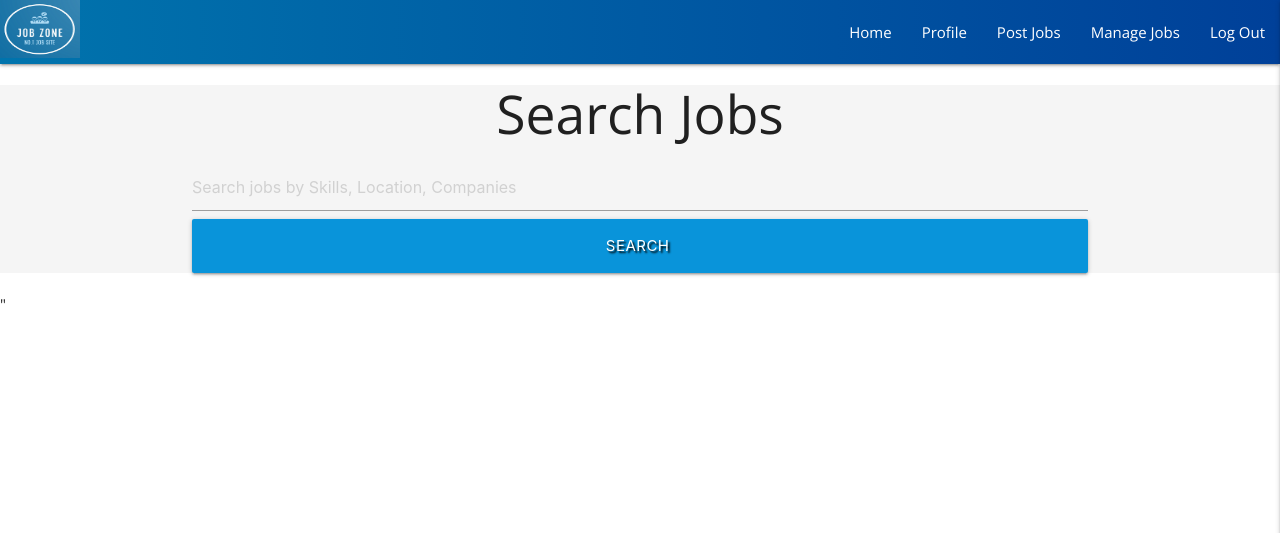
After one commit to Francisca-Heii/jobzone-crud, a Flask app: page /search/0 in a window 1280 px wide. The commit adds this page. Shown: the top 533 px of the page. Run offline with Flask 2, Linux system fonts and the light colour scheme; the visitor is signed in with stand-in values (Sample User, id 1); some libraries are stand-ins or nearby versions.

Commit message:
created job search functionality

```diff
--- a/app.py
+++ b/app.py
@@ -1,6 +1,6 @@
 import os
 from flask import (Flask, flash, render_template,
- redirect, request, session, url_for)
+ redirect, request, session, url_for, jsonify)
 from flask_pymongo import PyMongo
 from bson.objectid import ObjectId
 from werkzeug.utils  import secure_filename
@@ -52,12 +52,17 @@ def register():
             "firstname": request.form.get("firstname"),
             "lastname": request.form.get("lastname")
         }
+        session["user"] = request.form.get("username")
         if employerRole == "true":
+            session["role"] = "employer"
             mongo.db.employer_profile.insert_one(profile)
+            return redirect(url_for("profile", username=session["user"]))
+        else:
+            session["role"] = "jobseeker"
+            mongo.db.job_seeker_profile.insert_one(profile)
+            return redirect(url_for("jobSeekerProfile", username=session["user"]))
         # put the new user into 'session' cookie
-        session["user"] = request.form.get("username")
         flash("Registration successful")
-        return redirect(url_for("profile", username=session["user"]))
     return render_template("register.html")
 
 
@@ -134,7 +139,6 @@ def profile(username):
     if session["user"]:
         profile = mongo.db.employer_profile.find_one(
                     {"username": session["user"]})
-        profile["email"] = user["email"]
         return render_template(
             "employer/profile.html", profile=profile)
     return redirect(url_for("login"))
@@ -228,13 +232,16 @@ def logout():
 @app.route("/postJob", methods=["GET", "POST"])
 def postJob():
     if request.method == "POST":
+        company = mongo.db.employer_profile.find_one(
+                    {"username": session["user"]})["company"]
         job = {
                 "username": session["user"],
                 "title": request.form.get("title"),
                 "description": request.form.get("description"),
                 "skills": request.form.get("skills"),
                 "location": request.form.get("location"),
-                "salary": request.form.get("salary")
+                "salary": request.form.get("salary"),
+                "company": company
             }
         mongo.db.jobs.insert_one(job)
         flash("New Job created successfully")
@@ -250,6 +257,29 @@ def postJob():
 def jobs():
     jobs = mongo.db.jobs.find()
     return render_template("employer/jobs.html", jobs=jobs)
+
+
+@app.route("/search/<keywords>", methods=["GET"])
+def search(keywords):
+    if keywords == '0':
+        return render_template("searchJobs.html")
+    elif keywords == '1':
+        jobs = mongo.db.jobs.find()
+        numrows=jobs.count()
+        return jsonify({'htmlresponse': render_template('response.html', jobs=jobs, numrows=numrows)})
+    else:
+        keywordArray = keywords.strip().split(",")
+        jobs = mongo.db.jobs.find(
+            {"$or":[
+                    {"title": {"$in": keywordArray}},
+                    {"skills": {"$in": keywordArray}},
+                    {"company":{"$in": keywordArray}},
+                    {"location":{"$in": keywordArray}}
+                ]}
+        )
+        numrows=jobs.count()
+        return jsonify({'htmlresponse': render_template('response.html', jobs=jobs, numrows=numrows)})
+    return render_template("searchJobs.html")
 
 
 @app.route("/ajax_update", methods=["POST","GET"])
--- a/static/css/style.css
+++ b/static/css/style.css
@@ -58,3 +58,13 @@ a {
 .joseeker-profile-row{
     margin-bottom: 0px;
 }
+.jobsearch-div{
+    border: 1px solid;
+    background-color: lightgray;
+    border-color: green;
+    border-radius: 2px;
+}
+.jobsearch-td{
+    padding-left: 6px;
+    padding-top: 6px;
+}
--- a/static/js/script.js
+++ b/static/js/script.js
@@ -61,5 +61,25 @@ $(document).ready(function () {
     });
 });
 
+function load_data(query)
+  {
+   $.ajax({
+    url:"/search/"+query,
+    method:"GET",
+    success:function(data)
+    {
+      $('#result').html(data);
+      $("#result").append(data.htmlresponse);
+    }
+   });
+  }
+  $('#bthSearch').click(function(){
+    var search = $("#search_text").val();
+    if(search != ''){
+      load_data(search);
+   }else{
+      load_data('1');
+   }
+  });
 
 });
--- a/templates/base.html
+++ b/templates/base.html
@@ -30,13 +30,12 @@
                     <li><a href="{{ url_for('home')}}">Home</a></li>
                     {% if session.user and session.role == "employer" %}
                     <li><a href="{{ url_for('profile', username=session['user'])}}">Profile</a></li>
-                    <li><a href="{{ url_for('get_employer')}}">Employers</a></li>
                     <li><a href="{{ url_for('postJob')}}">Post Jobs</a></li>
                     <li><a href="{{ url_for('jobs')}}">Manage Jobs</a></li>
                     <li><a href="{{ url_for('logout')}}">Log Out</a></li>
                     {% elif session.user and session["role"] == "jobseeker" %}
                     <li><a href="{{ url_for('jobSeekerProfile', username=session['user'])}}">Profile</a></li>
-                    <li><a href="#">Search Jobs</a></li>
+                    <li><a href="{{ url_for('search', keywords = '0')}}">Search Jobs</a></li>
                     <li><a href="{{ url_for('logout')}}">Log Out</a></li>
                     {% else %}
                     <li><a href="{{ url_for('login')}}">Log In</a></li>
@@ -55,10 +54,9 @@
             <li><a href="{{ url_for('profile', username=session['user'])}}">Profile</a></li>
             <li><a href="{{ url_for('postJob')}}">Post Jobs</a></li>
             <li><a href="{{ url_for('jobs')}}">Manage Jobs</a></li>
-            <li><a href="{{ url_for('get_employer')}}">Employers</a></li>
             {% elif session.user and session["role"] == "jobseeker" %}
             <li><a href="{{ url_for('jobSeekerProfile', username=session['user'])}}">Profile</a></li>
-            <li><a href="#">Search Jobs</a></li>
+            <li><a href="{{ url_for('search', keywords = '0')}}">Search Jobs</a></li>
             {% else %}
             <li><a href="{{ url_for('login')}}">Log In</a></li>
             <li><a href="{{ url_for('register')}}">Register</a></li>
--- a/templates/jobseeker/profile.html
+++ b/templates/jobseeker/profile.html
@@ -1,7 +1,7 @@
 {% extends "base.html" %}
 {% block content %}
 <div class="row">
-    <div class="card" style="height: 500px;margin-left: 18rem;margin-right: 18rem;margin-top: 6rem;">
+    <div class="card" style="height: 700px;margin-left: 18rem;margin-right: 18rem;margin-top: 6rem;">
         <div class="card-content">
 
             <span class="card-title activator grey-text text-darken-4" style="text-align:center!important">
--- /dev/null
+++ b/templates/searchJobs.html
@@ -0,0 +1,22 @@
+{% extends "base.html" %}
+{% block content %}
+<div class="container search-table">
+    <p>
+    <h2 align="center">Search Jobs</h2>
+    </p>
+    <div class="search-box">
+            <div class="row">
+                <div class="col-md-9">
+                    <input type="text" name="search_text" id="search_text" class="form-control"
+                        placeholder="Search jobs by Skills, Location, Companies">
+                </div>
+                <div class="col-md-3">
+                    <button type="submit" id="bthSearch" class="col s12 btn-large btnPrimary text-shadow">
+                        Search <i class="fas fa-search-in-alt"></i>
+                    </button>
+                </div>
+            </div>
+    </div>
+    <div id="result"></div>
+</div>
+{% endblock %}
```
Also changed, not shown: templates/home.html (+13 -5 lines), templates/response.html (added, +25 -0 lines).
